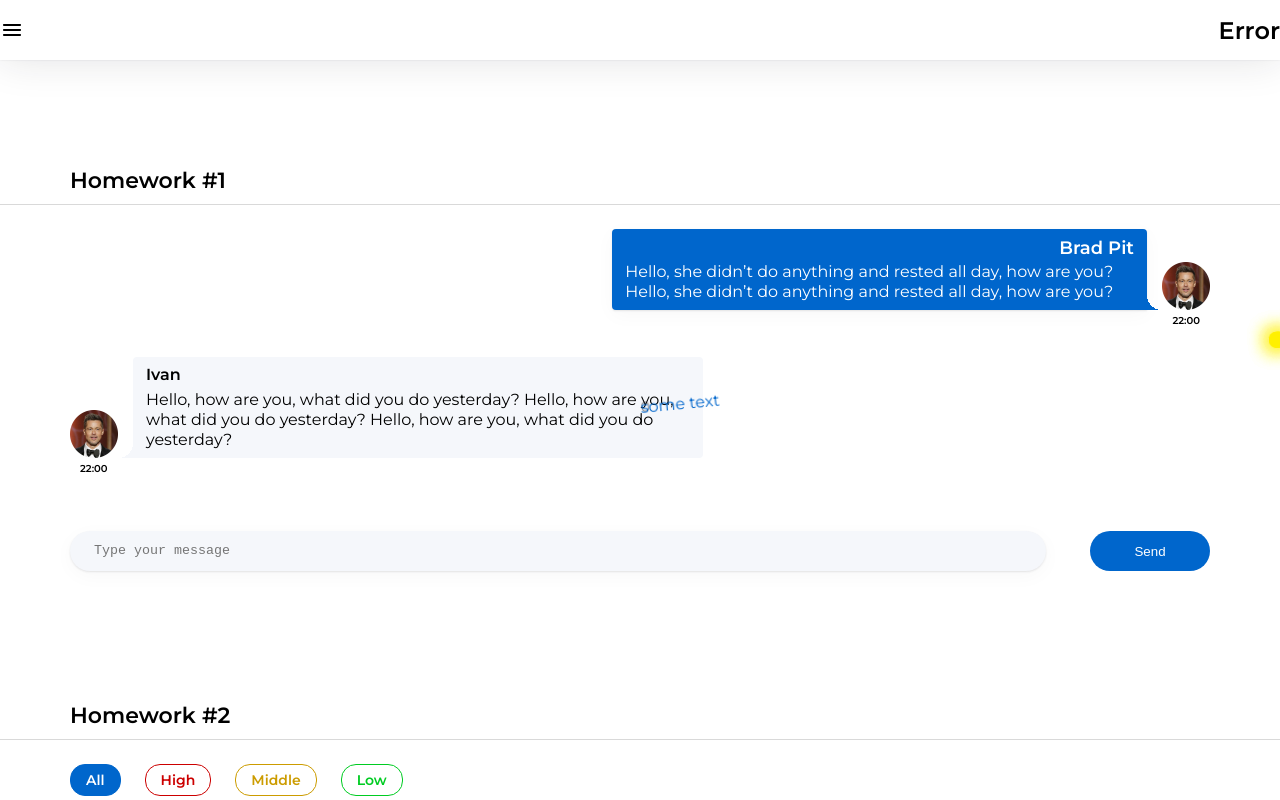
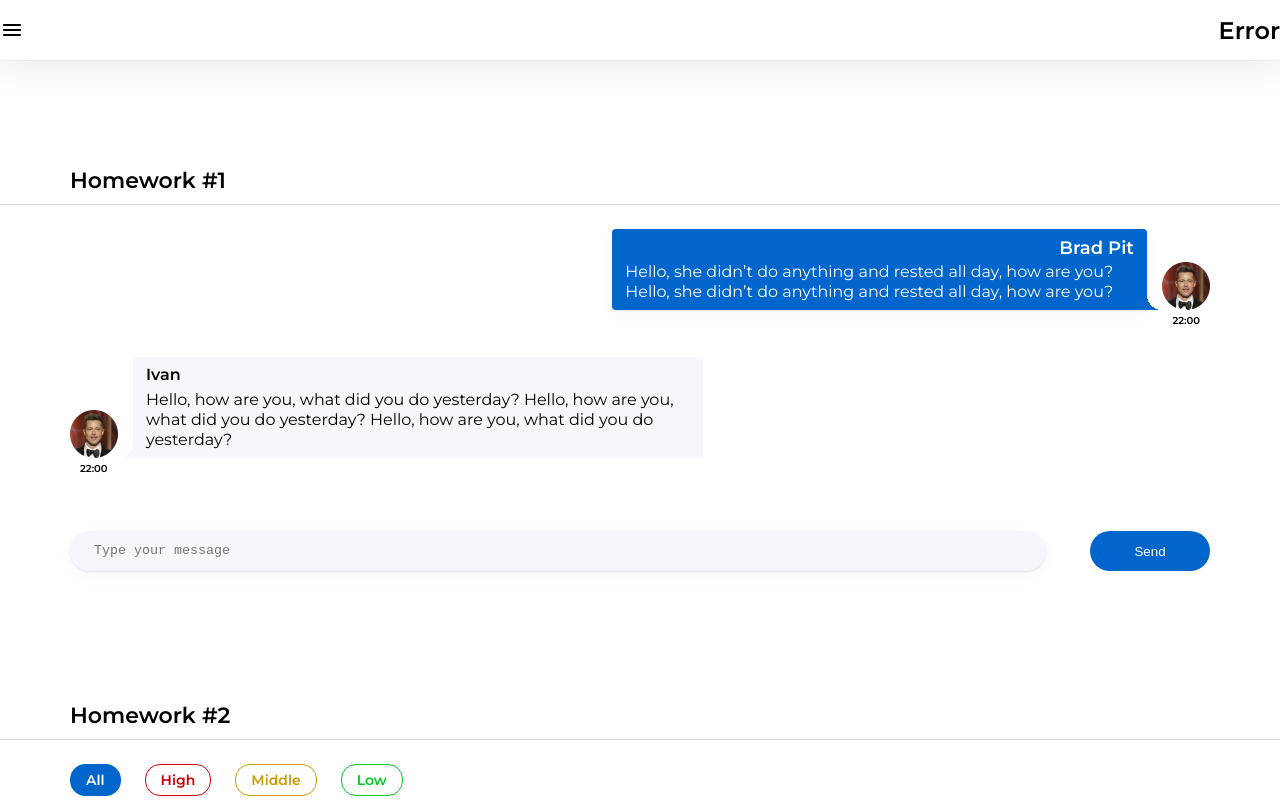
Before and after one commit to TatyanaNem/hws2, a React (Create React App) app: page /#/ in a window 1280 px wide. Shown: the top 800 px of the page. Built offline with nearby package versions, Linux system fonts and the light colour scheme.

Commit message:
corrected css file

```diff
--- a/src/s2-homeworks/hw10/Loader.module.css
+++ b/src/s2-homeworks/hw10/Loader.module.css
@@ -1,5 +1,5 @@
 .loader {
-    position: relative;
+    position: absolute;
     width: 150px;
     height: 150px;
     background: transparent;
@@ -29,30 +29,6 @@
     animation: animateC 2s linear infinite;
 }
 
-span {
-    display: block;
-    position: absolute;
-    top: calc(50% - 2px);
-    left: 50%;
-    width: 50%;
-    height: 4px;
-    background: transparent;
-    transform-origin: left;
-    animation: animate 2s linear infinite;
-}
-
-span::before {
-    content: '';
-    position: absolute;
-    width: 16px;
-    height: 16px;
-    border-radius: 50%;
-    background: #fff000;
-    top: -6px;
-    right: -8px;
-    box-shadow: 0 0 20px #fff000;
-}
-
 @keyframes animateC {
     0% {
         transform: rotate(0deg);
```
